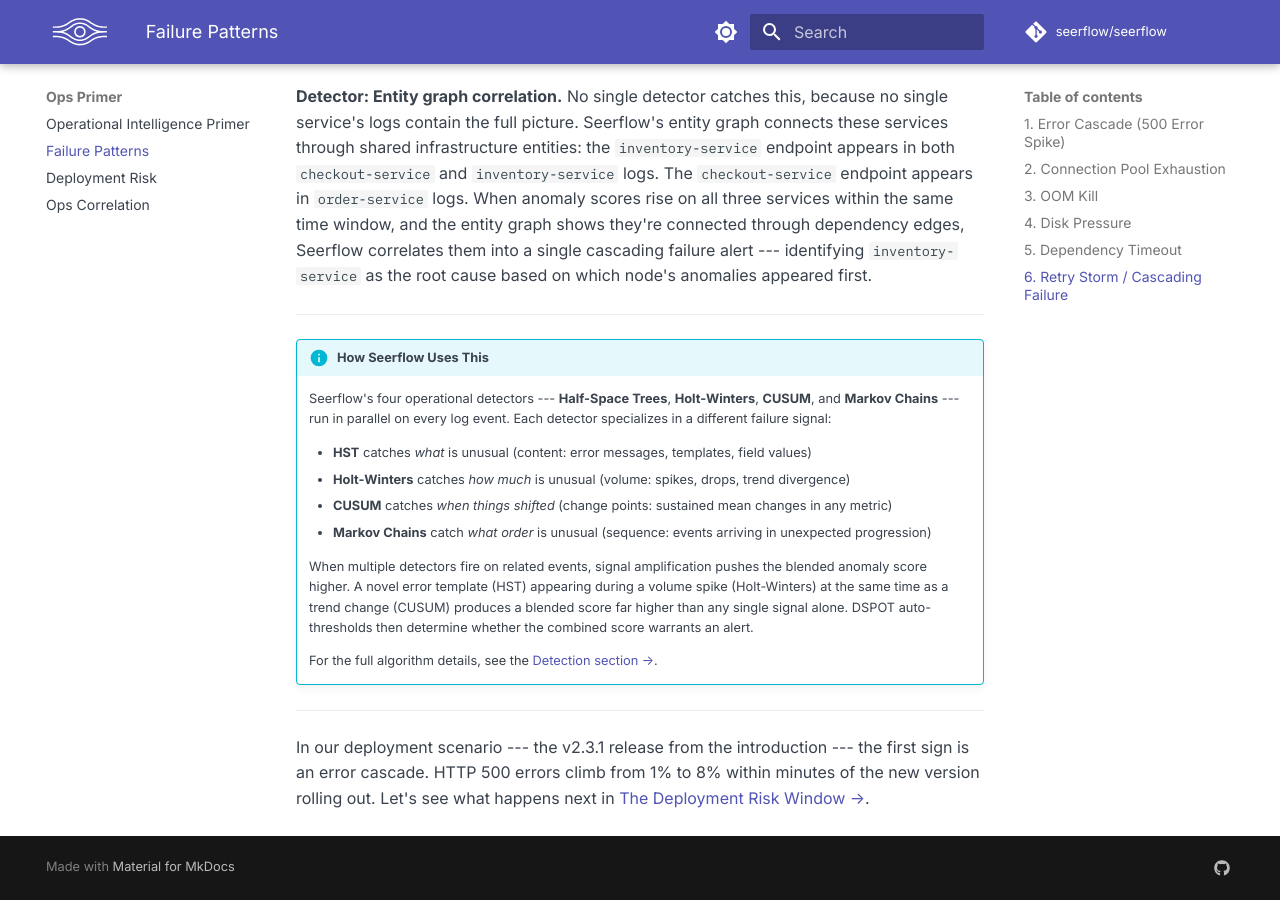
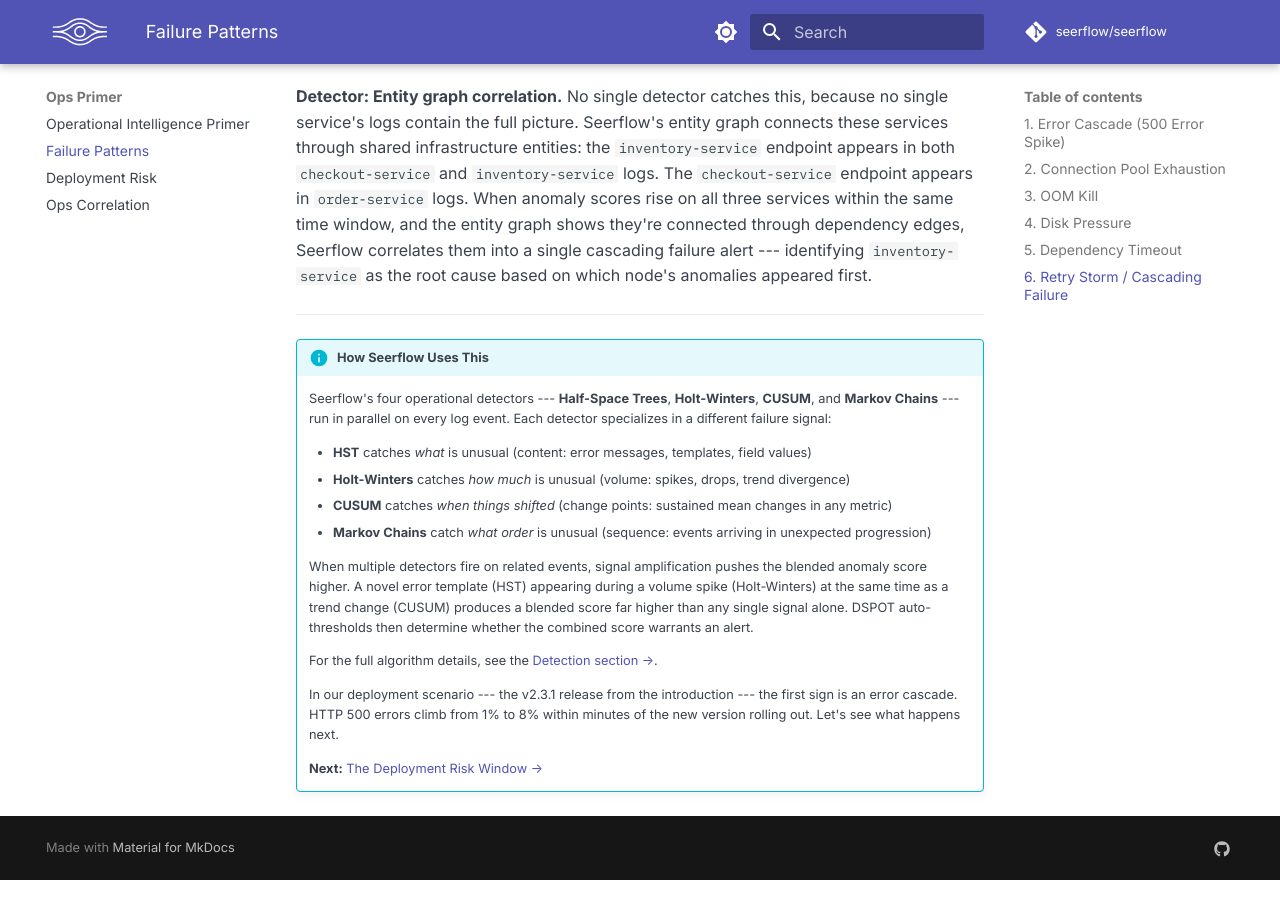
Before and after one commit to seerflow/seerflow-guide, an MkDocs documentation site: the page built from docs/ops-primer/failure-patterns.md, in a window 1280 px wide and 900 px high, scrolled down 5535 px. Built offline with MkDocs 1.6.1 and Material for MkDocs 9.7.7, drawn with Linux system fonts in a browser that asks for light colours; plug-ins that fetch from the network failed and are left out; comment, search, counter and statistics services are not loaded.

Commit message:
fix(SEE-186): add next-chapter navigation links [S-175] (#4)
- Add "Start reading" link at bottom of index.md
- Move next-page links inside "How Seerflow Uses This" admonitions
  to match Security Primer pattern (bold **Next:** inside admonition)

```diff
--- a/docs/ops-primer/failure-patterns.md
+++ b/docs/ops-primer/failure-patterns.md
@@ -174,6 +174,6 @@
 
     For the full algorithm details, see the [Detection section &rarr;](../detection/index.md).
 
----
+    In our deployment scenario --- the v2.3.1 release from the introduction --- the first sign is an error cascade. HTTP 500 errors climb from 1% to 8% within minutes of the new version rolling out. Let's see what happens next.
 
-In our deployment scenario --- the v2.3.1 release from the introduction --- the first sign is an error cascade. HTTP 500 errors climb from 1% to 8% within minutes of the new version rolling out. Let's see what happens next in [The Deployment Risk Window &rarr;](deployment-risk.md).
+    **Next:** [The Deployment Risk Window &rarr;](deployment-risk.md)
```
Also changed, not shown: docs/ops-primer/deployment-risk.md (+2 -4 lines), docs/ops-primer/index.md (+2 -0 lines).
